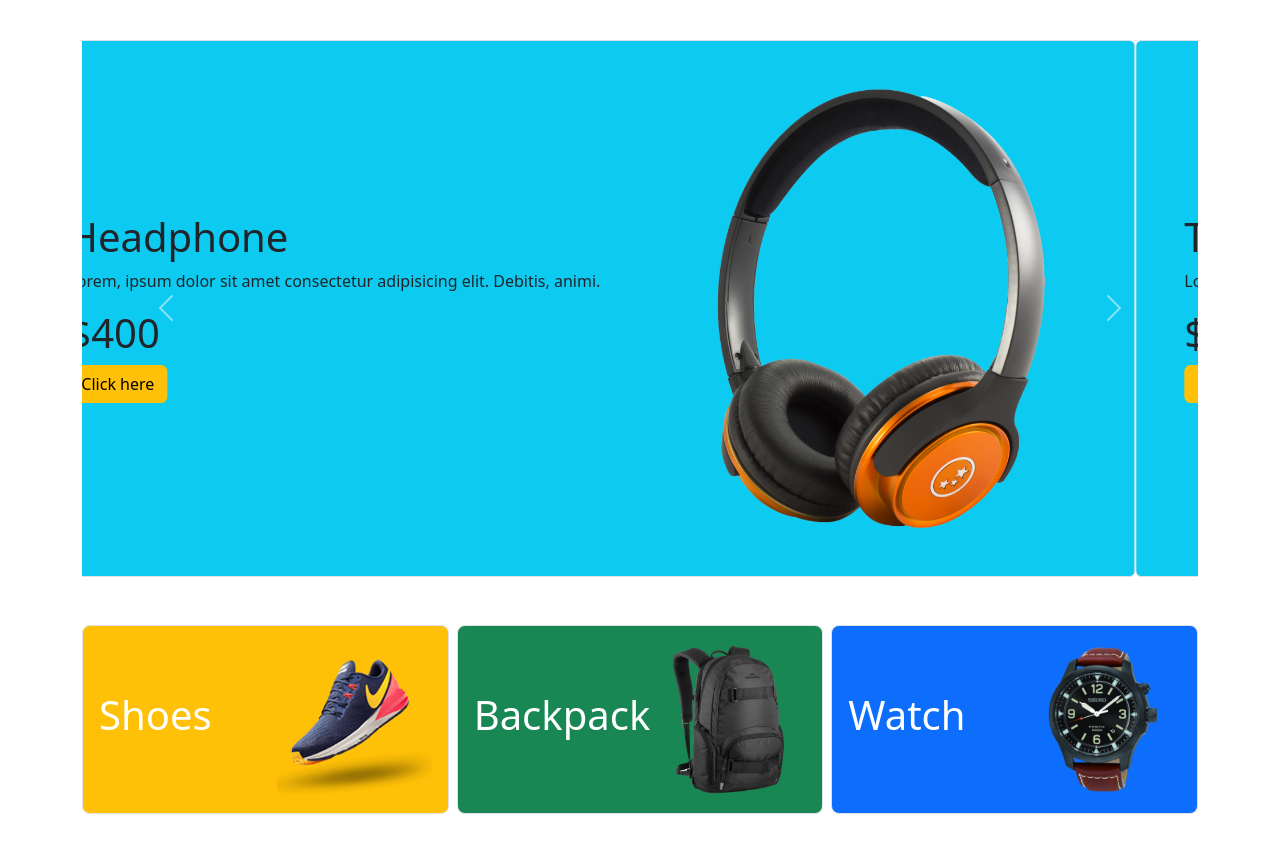
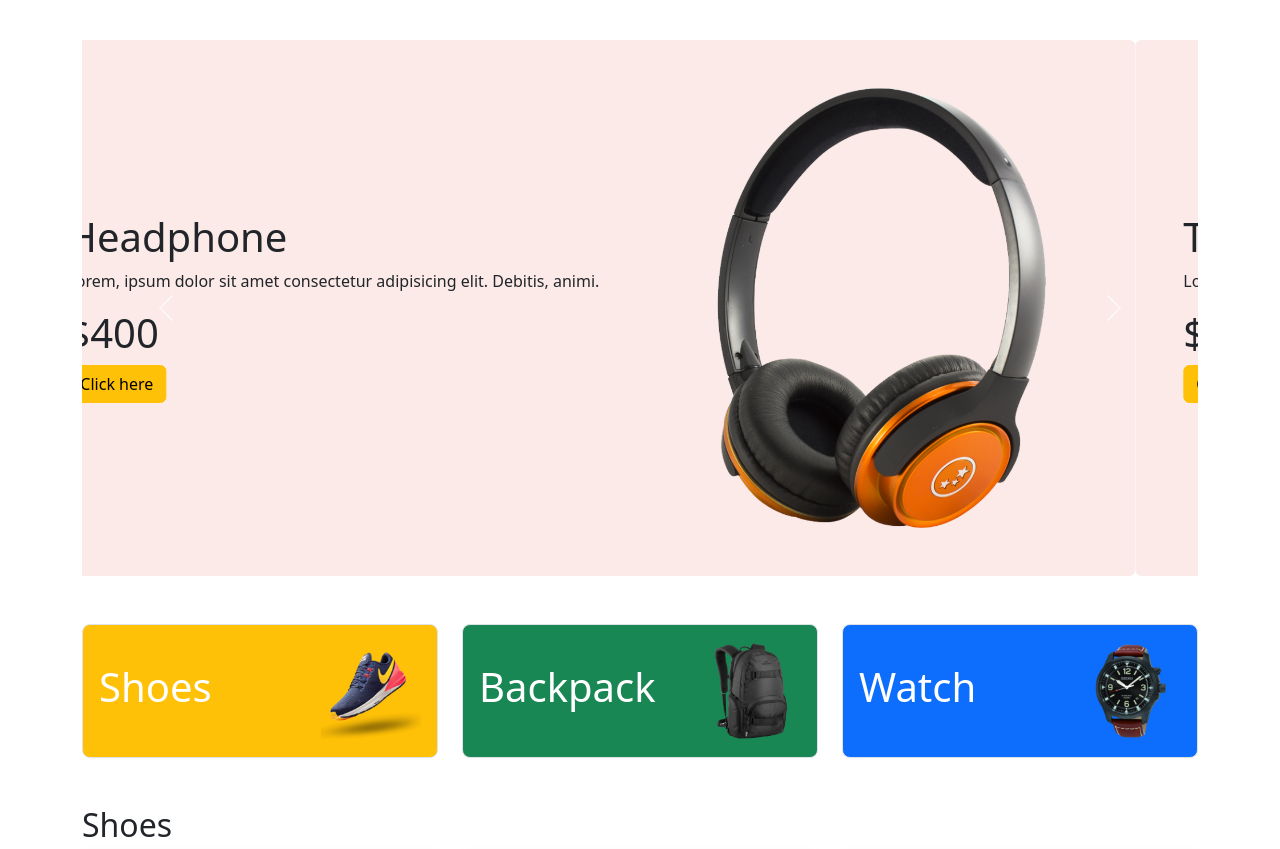
Before and after one commit to snigdharoy24/Panda-Mart-Bootstrap, a plain HTML site: page index.html in a window 1280 px wide. Shown: the part 64-913 px from the top of the page. Drawn offline with nearby package versions, Linux system fonts and the light colour scheme.

Commit message:
custom css added

```diff
--- a/index.html
+++ b/index.html
@@ -5,6 +5,8 @@
     <meta name="viewport" content="width=device-width, initial-scale=1">
     <title>Panda Mart Bootstrap</title>
     <link href="https://cdn.jsdelivr.net/npm/bootstrap@5.2.0/dist/css/bootstrap.min.css" rel="stylesheet" integrity="sha384-gH2yIJqKdNHPEq0n4Mqa/HGKIhSkIHeL5AyhkYV8i59U5AR6csBvApHHNl/vI1Bx" crossorigin="anonymous">
+    <!-- custom css -->
+    <link rel="stylesheet" href="style.css">
   </head>
   <body>
 
@@ -40,7 +42,7 @@
 <section class="pt-5">
   <div id="carouselExampleControls" class="carousel slide" data-bs-ride="carousel">
     <div class="carousel-inner">
-      <div class="carousel-item active bg-info border rounded p-5">
+      <div class="carousel-item active panda-bg-info border-0 rounded p-5">
         <div class="row">
           <div class="col-lg-7 d-flex align-items-center">
             <div>
@@ -55,7 +57,7 @@
           </div>
         </div>
       </div>
-      <div class="carousel-item bg-info border rounded p-5">
+      <div class="carousel-item panda-bg-info border-0 rounded p-5">
         <div class="row">
           <div class="col-lg-7 d-flex align-items-center">
             <div>
@@ -70,7 +72,7 @@
           </div>
         </div>
       </div>
-      <div class="carousel-item bg-info border rounded p-5">
+      <div class="carousel-item panda-bg-info border-0 rounded p-5">
         <div class="row">
           <div class="col-lg-7 d-flex align-items-center">
             <div>
@@ -104,10 +106,10 @@
 
    <main>
     <!-- category start -->
-    <section>
-      <div class="container text-center my-5">
-        <div class="row g-2">
-          <div class="col-lg-4 col-md-6 col-sm-12">
+    <section class="">
+      <div class="container text-center my-5 ">
+        <div class="row g-4 category">
+          <div class="col-lg-4 col-md-6 col-sm-12 category">
             <div class="p-3 border rounded-3 d-flex align-items-center justify-content-between bg-warning">
               <h1 class="text-white">Shoes</h1>
               <img src="images/categories/shoes.png" alt="">
@@ -222,7 +224,7 @@
 
 <!-- Subscribe section -->
 
-<section style="height: 300px;" class="container d-flex justify-content-center align-items-center rounded-3 p-5 bg-info mb-5" id="subs">
+<section style="height: 300px;" class="container d-flex justify-content-center align-items-center rounded-3 p-5 panda-bg-info mb-5" id="subs">
   <div>
     <h2>LET'S STAY IN TOUCH</h2>
   <p>Get updates on sales, specials and more</p>
--- /dev/null
+++ b/style.css
@@ -0,0 +1,7 @@
+.panda-bg-info{
+    background-color: #fceae8;
+}
+
+.category img{
+    width: 100px;
+}
```
